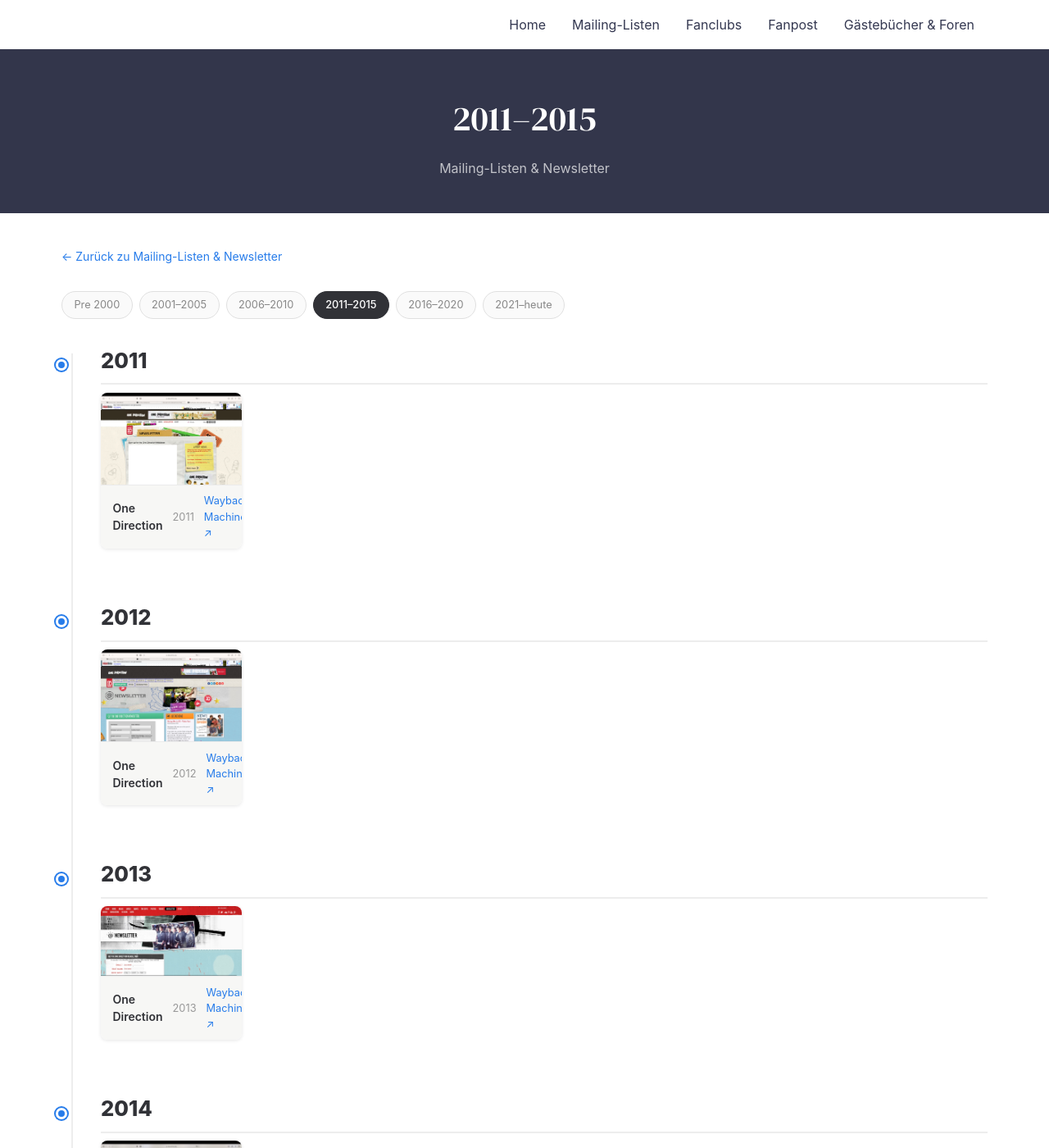
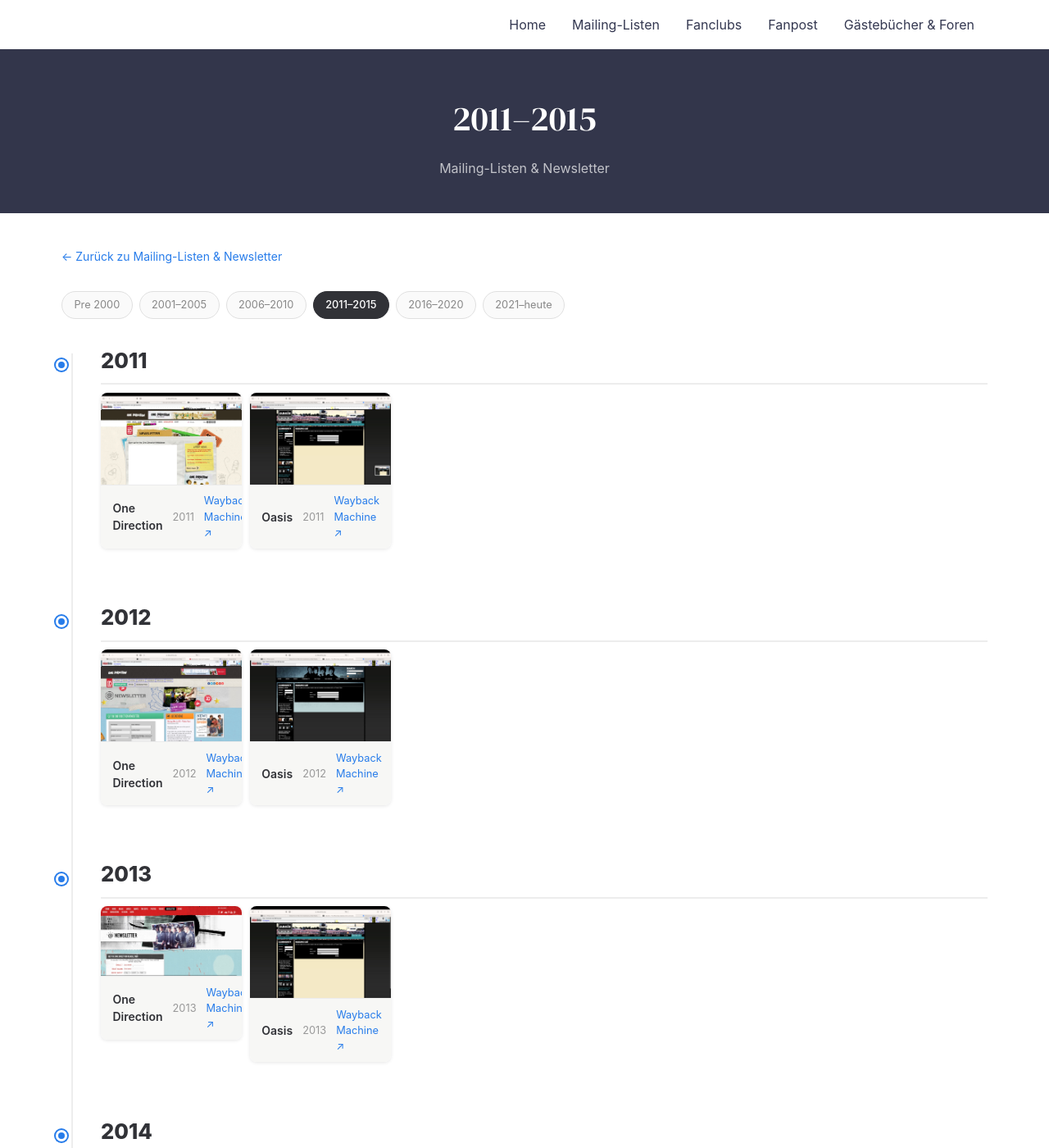
Before and after one commit to livklivk/Bands, a Jekyll site: the page built from _pages/mailing-listen/2011-2015.html, in a window 1280 px wide and 1400 px high. Shown: the whole window at 82% size. Built offline with Jekyll 4.4.1, drawn with Linux system fonts in a browser that asks for light colours.

Commit message:
Oasis Mailing 2011–2013 Screenshots und Einträge hinzugefügt
Co-Authored-By: Claude Sonnet 4.6 <noreply@anthropic.com>

```diff
--- a/_pages/mailing-listen/2011-2015.html
+++ b/_pages/mailing-listen/2011-2015.html
@@ -10,12 +10,15 @@ bis: 2015
 ---
 {% include archiveYear.html jahr="2011" %}
 {% include archiveBand.html url="http://www.onedirectionmusic.com/gb/newsletter/" datetime="2011" band="One Direction" screenshot="/assets/img/screenshots/Mailing /onedirection-newsletter-2011.jpg" %}
+{% include archiveBand.html url="http://www.oasisinet.com/Mailing.aspx" datetime="2011" band="Oasis" screenshot="/assets/img/screenshots/Mailing /oasis-mailing-2011.jpg" %}
 
 {% include archiveYear.html jahr="2012" %}
 {% include archiveBand.html url="http://www.onedirectionmusic.com/gb/newsletter/" datetime="2012" band="One Direction" screenshot="/assets/img/screenshots/Mailing /onedirection-newsletter-2012.jpg" %}
+{% include archiveBand.html url="http://www.oasisinet.com/Mailing.aspx" datetime="2012" band="Oasis" screenshot="/assets/img/screenshots/Mailing /oasis-mailing-2012.jpg" %}
 
 {% include archiveYear.html jahr="2013" %}
 {% include archiveBand.html url="http://www.onedirectionmusic.com/gb/newsletter/" datetime="2013" band="One Direction" screenshot="/assets/img/screenshots/Mailing /onedirection-newsletter-2013.jpg" %}
+{% include archiveBand.html url="http://www.oasisinet.com/Mailing.aspx" datetime="2013" band="Oasis" screenshot="/assets/img/screenshots/Mailing /oasis-mailing-2013.jpg" %}
 
 {% include archiveYear.html jahr="2014" %}
 {% include archiveBand.html url="http://www.onedirectionmusic.com/gb/newsletter/" datetime="2014" band="One Direction" screenshot="/assets/img/screenshots/Mailing /onedirection-newsletter-2014.jpg" %}
```
Also changed, not shown: assets/img/screenshots/Mailing /oasis-mailing-2011.jpg (added), assets/img/screenshots/Mailing /oasis-mailing-2012.jpg (added), assets/img/screenshots/Mailing /oasis-mailing-2013.jpg (added).
